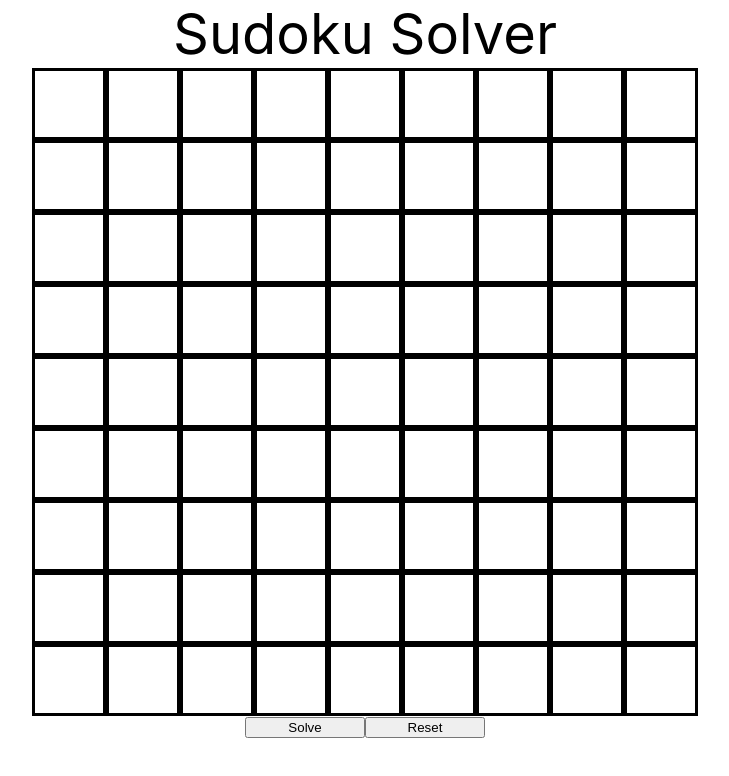
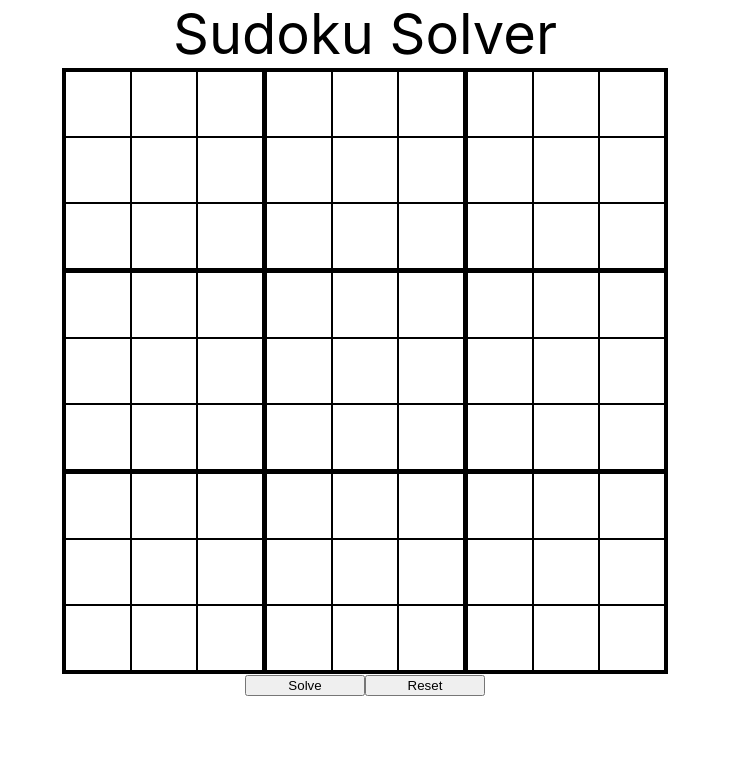
Before and after one commit to Zixi-Sam-Tang/SudokuSolver, a React (Create React App) app: page / in a window 1280 px wide. Shown: the top 776 px of the page, without its empty margins (275-1004 px from the left). Built offline with nearby package versions, Linux system fonts and the light colour scheme.

Commit message:
Updated styling for readability

```diff
--- a/src/Components/Node.jsx
+++ b/src/Components/Node.jsx
@@ -10,9 +10,28 @@ export function Node({row, col, onChange, val}) {
         setPrevVal(Number(e.target.value));
     }
 
+    const getClass = () => {
+        let temp = 'NodeInput ';
+        if(row % 3 == 0) {
+            temp = temp + 'BoldTop ';
+        }
+        if(row == 8) {
+            temp = temp + 'BoldBottom ';
+        }
+        if(col % 3 == 0) {
+            temp = temp + 'BoldLeft ';
+        }
+        if(col == 8) {
+            temp = temp + 'BoldRight ';
+        }
+
+        return temp;
+    }
+
     return (
         <div className="Node">
-            <input className="NodeInput" onChange={change}
+            <input className={getClass()}
+                   onChange={change}
                    inputMode="numeric" type="text"
                    maxLength="1" autoComplete="off"
                    value={val === 0 ? "" : val.toString()}></input>
--- a/src/styles/Node.css
+++ b/src/styles/Node.css
@@ -1,10 +1,28 @@
 .Node .NodeInput{
     height: 8vh;
     width: 8vh;
-    border: solid 0.2rem;
     text-align: center;
     font-size: 6vh;
+    padding: 0%;
+    border: solid 0.1rem;
 }
+
+.BoldTop {
+    border-top: solid 0.3rem !important;
+}
+
+.BoldRight {
+    border-right: solid 0.3rem !important;
+}
+
+.BoldBottom {
+    border-bottom: solid 0.3rem !important;
+}
+
+.BoldLeft {
+    border-left: solid 0.3rem !important;
+}
+
 
 .NodeInput:focus {
     background-color: #c2fffe;
```
